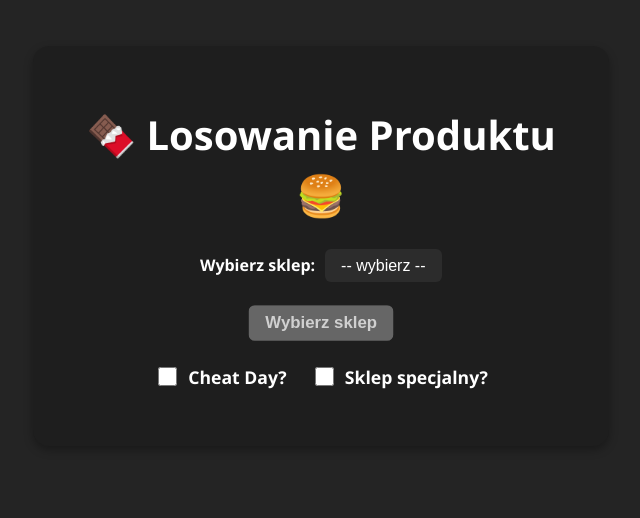
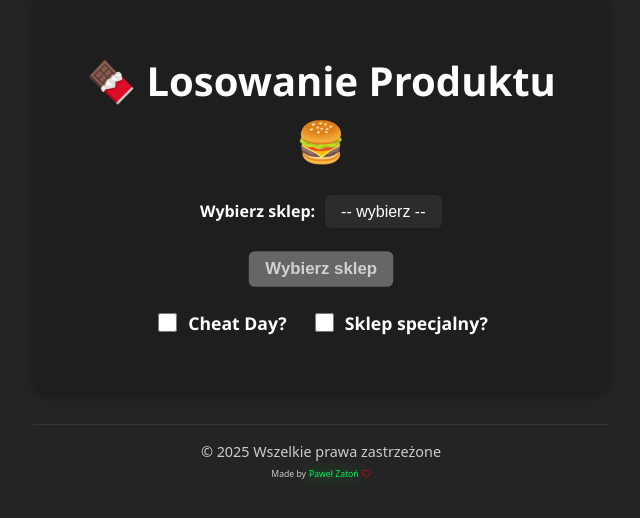
Before and after one commit to pawelzaton17/simple-draw, a React (Vite) app: page / in a window 1280 px wide. Shown: the part 154-672 px from the top of the page, without its empty margins (319-959 px from the left). Built offline with nearby package versions, Linux system fonts and the light colour scheme.

Commit message:
added copyrights section

```diff
--- a/src/App.jsx
+++ b/src/App.jsx
@@ -1,10 +1,12 @@
 import React from "react";
 import SimpleDraw from "./components/SimpleDraw";
+import Footer from "./components/Footer";
 
 function App() {
   return (
     <div className="App">
       <SimpleDraw />
+      <Footer />
     </div>
   );
 }
--- /dev/null
+++ b/src/components/Footer.jsx
@@ -0,0 +1,33 @@
+import "../styles/Footer.scss";
+
+const Footer = () => {
+  const currentYear = new Date().getFullYear();
+
+  return (
+    <footer className="app-footer">
+      © {currentYear} Wszelkie prawa zastrzeżone
+      <div class="app-footer__copyrights">
+        Made by{" "}
+        <a
+          class="app-footer__link"
+          href="https://www.instagram.com/pawel.zaton17/"
+          target="_blank"
+        >
+          Paweł Zatoń
+          <svg
+            height="15"
+            width="15"
+            xmlns="http://www.w3.org/2000/svg"
+            viewBox="0 0 471.701 471.701"
+            xml:space="preserve"
+            class="app-footer__icon"
+          >
+            <path d="M433.601 67.001c-24.7-24.7-57.4-38.2-92.3-38.2s-67.7 13.6-92.4 38.3l-12.9 12.9-13.1-13.1c-24.7-24.7-57.6-38.4-92.5-38.4-34.8 0-67.6 13.6-92.2 38.2-24.7 24.7-38.3 57.5-38.2 92.4 0 34.9 13.7 67.6 38.4 92.3l187.8 187.8c2.6 2.6 6.1 4 9.5 4 3.4 0 6.9-1.3 9.5-3.9l188.2-187.5c24.7-24.7 38.3-57.5 38.3-92.4.1-34.9-13.4-67.7-38.1-92.4zm-19.2 165.7-178.7 178-178.3-178.3c-19.6-19.6-30.4-45.6-30.4-73.3s10.7-53.7 30.3-73.2c19.5-19.5 45.5-30.3 73.1-30.3 27.7 0 53.8 10.8 73.4 30.4l22.6 22.6c5.3 5.3 13.8 5.3 19.1 0l22.4-22.4c19.6-19.6 45.7-30.4 73.3-30.4 27.6 0 53.6 10.8 73.2 30.3 19.6 19.6 30.3 45.6 30.3 73.3.1 27.7-10.7 53.7-30.3 73.3z" />
+          </svg>
+        </a>
+      </div>
+    </footer>
+  );
+};
+
+export default Footer;
--- /dev/null
+++ b/src/styles/Footer.scss
@@ -0,0 +1,40 @@
+@use "./variables" as *;
+
+.app-footer {
+    text-align: center;
+    color: #ccc;
+    font-size: 0.9rem;
+    margin-top: 2rem;
+    padding: 1rem 0;
+    border-top: 1px solid #333;
+
+
+    &__copyrights {
+        display: flex;
+        justify-content: center;
+        align-items: center;
+        gap: 5px;
+        scale: 0.6;
+    }
+
+    &__link {
+        display: flex;
+        justify-content: center;
+        align-items: center;
+        gap: 5px;
+        text-decoration: none;
+        color: $primary-color;
+        transition: color 0.3s ease;
+        text-shadow: 0px 0px 31px rgba(0, 242, 96, 1);
+
+        &:hover {
+            color: $button-hover-color
+        }
+    }
+
+    &__icon {
+        path {
+            fill: red;
+        }
+    }
+  }
--- a/src/styles/SimpleDraw.scss
+++ b/src/styles/SimpleDraw.scss
@@ -1,12 +1,4 @@
-$primary-color: #00f260;
-$secondary-color: #0575e6;
-$background-color: #1e1e1e;
-$text-color: #fff;
-$highlight-color: $primary-color;
-$button-hover-color: #00c24c;
-$button-disabled-color: #666;
-$input-background-color: #2c2c2c;
-$font-family: "Segoe UI", sans-serif;
+@use "./variables" as *;
 
 html, body {
   height: 100%;
@@ -34,6 +26,7 @@
   justify-content: center;
   min-height: 32vh;
   font-weight: 700;
+  position: relative;
 }
 
 h1 {
@@ -144,4 +137,5 @@
   h1 {
     font-size: 1.625rem;
   }
+
 }
--- /dev/null
+++ b/src/styles/variables.scss
@@ -0,0 +1,9 @@
+$primary-color: #00f260;
+$secondary-color: #0575e6;
+$background-color: #1e1e1e;
+$text-color: #fff;
+$highlight-color: $primary-color;
+$button-hover-color: #00c24c;
+$button-disabled-color: #666;
+$input-background-color: #2c2c2c;
+$font-family: "Segoe UI", sans-serif;
```
Also changed, not shown: src/assets/heart-icon.svg (added).
